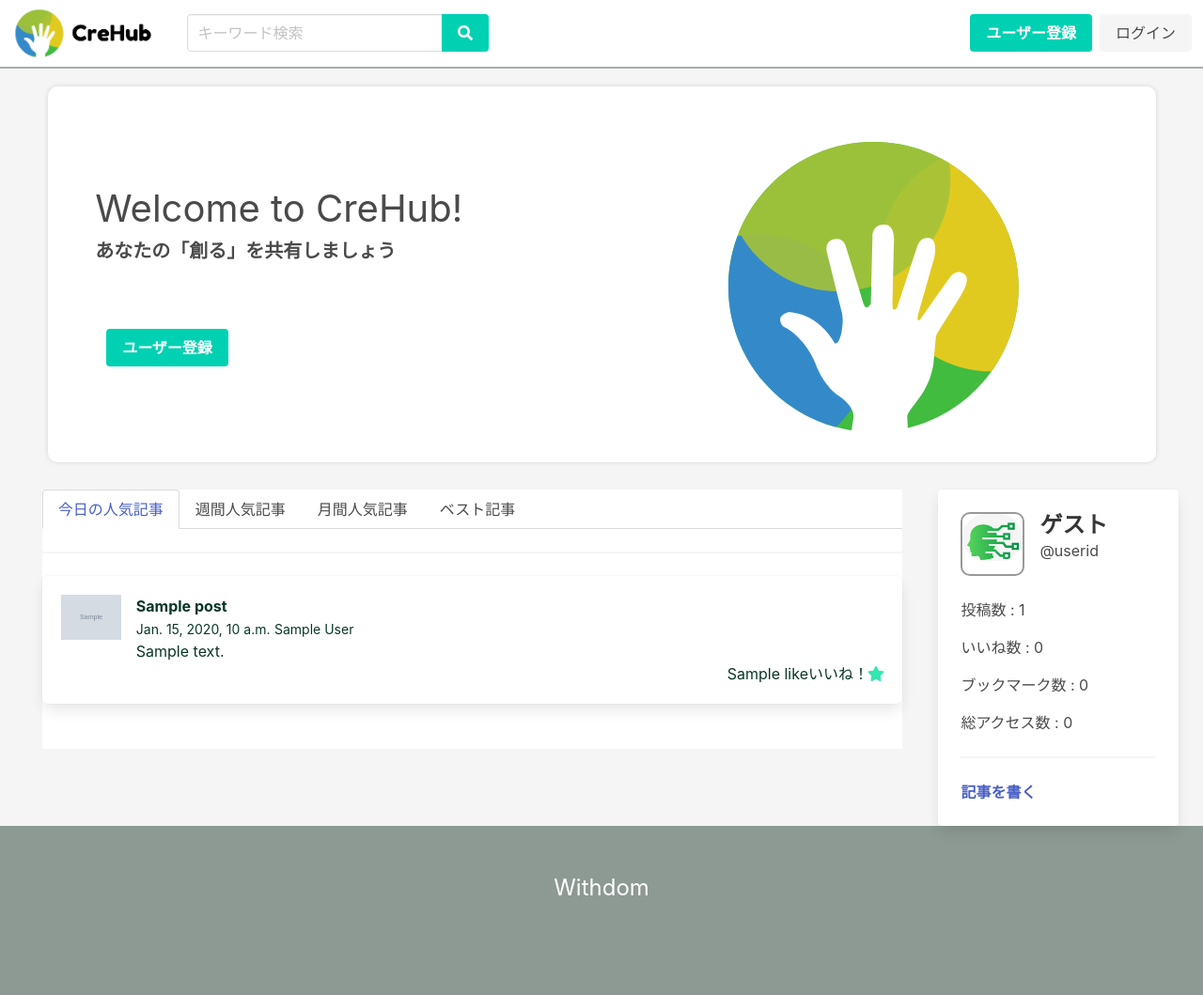
After one commit to kisikisikisi/Withdom, a Django app: template app/posts/templates/posts/top.html in a window 1280 px wide. The commit adds this page. Shown: the whole page at 94% size. Run offline with Django 3.2, Linux system fonts and the light colour scheme; the template is opened without the code that fills it: most values are stand-ins (such as "Sample title", 1, 10 or a date in 2020); grey boxes marked "Sample" are stand-in pictures; some libraries are stand-ins or nearby versions.

Commit message:
トップページの追加とデザインの更新

```diff
--- a/app/app/urls.py
+++ b/app/app/urls.py
@@ -22,7 +22,7 @@ from django.views.generic import base
 
 urlpatterns = [
     path('posts/', include('posts.urls')),
-    path('', views.index, name='index'),
+    path('', views.top, name='top'),
     path("api/like/<int:post_id>/", views.api_like, name="api_like"),
     path('admin/', admin.site.urls),
     path('posts/<int:post_id>/', views.post_detail, name="post_detail"),
--- a/app/posts/static/posts/css/index.css
+++ b/app/posts/static/posts/css/index.css
@@ -1,16 +1,22 @@
+.header {
+    border-bottom: 0.5px solid #a6adac;
+    box-shadow:0px 0.5px 0.5px #a6adac;
+}
+
 body {
     display: flex;
     flex-flow: column;
     min-height: 100vh;
+    background-color: #f5f5f5;
   }
 
 .main-contents {
     flex: 1;
-    background-color: #f3f3f3;
+    background-color: #f5f5f5;
 }
 
 .footer {
-    background-color: #4b7c63;
+    background-color: #8d9993;
     color: white;
     text-align: center;
     font-size: x-large;
@@ -19,7 +25,9 @@ body {
 }
 
 .container {
-    width: 50%;
+    background-color: white;
+    margin-right: 25%;
+    margin-left: 3.5%;
 }
 
 .media a {
@@ -91,3 +99,34 @@ div.signup > input, div.signup > textarea, div.signup > select, div.signup > but
 .icon-color a {
     color: rgb(50, 231, 177);
 }
+
+.top-intro {
+    margin-top: 20px;
+    margin-bottom: 5px;
+    height: 400px;
+    background-color: white;
+    border-radius: 10px;
+    margin-left: 4%;
+    margin-right: 50px;
+    box-shadow: 0 0 6px -2px rgb(180, 180, 180);
+}
+
+.top-intro img{
+    float: right;
+    margin-right: 100px;
+    margin-top: 50px;
+}
+
+.top-message {
+    font-size: 40px;
+    font-weight: bold;
+    float: left;
+    margin-top: 100px;
+    margin-left: 50px;
+    font-family: BlinkMacSystemFont
+}
+
+.top-message p{
+    font-size: 20px;
+
+}
--- a/app/posts/templates/posts/base.html
+++ b/app/posts/templates/posts/base.html
@@ -17,11 +17,10 @@
 
 <body>
     <div class="header">
-        <nav class="navbar is-light" role="navigation" aria-label="main navigation">
+        <nav class="navbar" role="navigation" aria-label="main navigation">
             <div class="navbar-brand">
                 <a class="navbar-item" href="/">
-                    {% load static %}
-                    <img src="{% static 'posts/logo2.png' %}" class="img-fluid rounded" style="max-height: 55px" /></a>
+                    <img src="{% static 'posts/te-logo.png' %}" class="img-fluid rounded" style="max-height: 55px" /></a>
 
                 <a role="button" class="navbar-burger" aria-label="menu" aria-expanded="false"
                     data-target="navbarBasicExample">
@@ -88,7 +87,7 @@
         {% block content %}
         {% endblock %}
         <footer class="footer">
-            <strong>Withdom</strong>
+            <p>Withdom</p>
         </footer>
 </body>
 
--- /dev/null
+++ b/app/posts/templates/posts/top.html
@@ -0,0 +1,145 @@
+{% extends './base.html' %}
+{% block content %}
+{% load static %}
+{% load markdown_extras %}
+<div class="top-intro">
+    <div class="top-message">
+        <h2>Welcome to CreHub!</h2>
+        <p>あなたの「創る」を共有しましょう</p>
+        <br />
+        <div class="navbar-item">
+            <div class="buttons">
+                <a class="button is-primary" href="{% url 'accounts:signup' %}">
+                    <strong>ユーザー登録</strong>
+                </a>
+            </div>
+        </div>
+    </div>
+    <img src="{% static 'posts/te.png' %}">
+</div>
+<div class="main-contents">
+    <br />
+    <div class="user-card">
+        <div class="card">
+            <div class="card-image">
+            </div>
+            {% if user.id %}
+            <div class="card-content">
+                <div class="media">
+                    <div class="media-left">
+                        <figure class="image is-64x64">
+                            <img class="is-rounded" src="{% static 'posts/top-image.png' %}">
+                        </figure>
+                    </div>
+                    <div class="media-content">
+                        <p class="title is-4">{{ user.username }}</p>
+                        <p class="subtitle is-6">@userid</p>
+                    </div>
+                </div>
+                <div class="content">
+
+                    <p>投稿数 : 0</p>
+                    <p>いいね数 : 0</p>
+                    <p>ブックマーク数 : 0</p>
+                    <p>総アクセス数 : 0</p>
+                    <hr>
+                    <a href="{% url 'posts:add' %}">
+                        <strong>記事を書く</strong>
+                    </a>
+                </div>
+            </div>
+            {% else %}
+            <div class="card-content">
+                <div class="media">
+                    <div class="media-left">
+                        <figure class="image is-64x64">
+                            <img class="is-rounded" src="{% static 'posts/logo3.png' %}">
+                        </figure>
+                    </div>
+                    <div class="media-content">
+                        <p class="title is-4">ゲスト</p>
+                        <p class="subtitle is-6">@userid</p>
+                    </div>
+                </div>
+                <div class="content">
+                    <p>投稿数 : {{ post.count }} </p>
+                    <p>いいね数 : 0</p>
+                    <p>ブックマーク数 : 0</p>
+                    <p>総アクセス数 : 0</p>
+                    <hr>
+                    <a href="{% url 'accounts:signup' %}">
+                        <strong>記事を書く</strong>
+                    </a>
+                </div>
+            </div>
+            {% endif %}
+        </div>
+    </div>
+
+    <div class="container">
+        <div class="main-tab">
+            <div class="tabs is-boxed">
+                <ul>
+                    <li class="is-active">
+                        <a>
+                            <span>今日の人気記事</span>
+                        </a>
+                    </li>
+                    <li>
+                        <a>
+                            <span>週間人気記事</span>
+                        </a>
+                    </li>
+                    <li>
+                        <a>
+                            <span>月間人気記事</span>
+                        </a>
+                    </li>
+                    <li>
+                        <a>
+                            <span>ベスト記事</span>
+                        </a>
+                    </li>
+                </ul>
+            </div>
+        </div>
+        <hr>
+        {% for post in posts.all%}
+        <div class="box">
+            <article class="media">
+                <a href="{% url 'post_detail' post.id %}">
+                    <div class="media-left">
+                        {% if post.image %}
+                        <figure class="image is-64x64">
+                            <img src="{{ post.image.url }}" alt="Image">
+                        </figure>
+                        {% endif %}
+                    </div>
+                    <div class="media-content">
+                        <div class="content">
+                            <strong>{{ post.title }}</strong><br>
+                            <small>{{ post.published }}</small>
+                            <small>{{ post.author }}</small>
+                            <br>
+                            {{ post.summary|markdown|safe }}
+                        </div>
+                        <nav class="level is-mobile">
+                            <div class="level-left">
+                                <p><span id="like">{{ post.like }}</span>いいね！</p>
+                                <a class="level-item" aria-label="like">
+                                    <span class="icon is-small has-text-info">
+                                        <i class="fas fa-star" aria-hidden="true" style="color: rgb(50, 231, 177);"></i>
+                                    </span>
+                                </a>
+                            </div>
+                        </nav>
+                    </div>
+            </article>
+            </a>
+        </div>
+
+        {% endfor %}
+        <br />
+    </div>
+</div>
+{% endblock %}
--- a/app/posts/views.py
+++ b/app/posts/views.py
@@ -12,6 +12,9 @@ def index(request):
     posts = Post.objects.order_by('-published')
     return render(request, 'posts/index.html', {'posts': posts})
 
+def top(request):
+    posts = Post.objects.order_by('-published')
+    return render(request, 'posts/top.html', {'posts': posts})
 
 def post_detail(request, post_id):
     post = get_object_or_404(Post, pk=post_id)
```
Also changed, not shown: app/posts/static/posts/te-logo.png (added), app/posts/static/posts/te.png (added), app/posts/static/posts/top-image.png (added).
